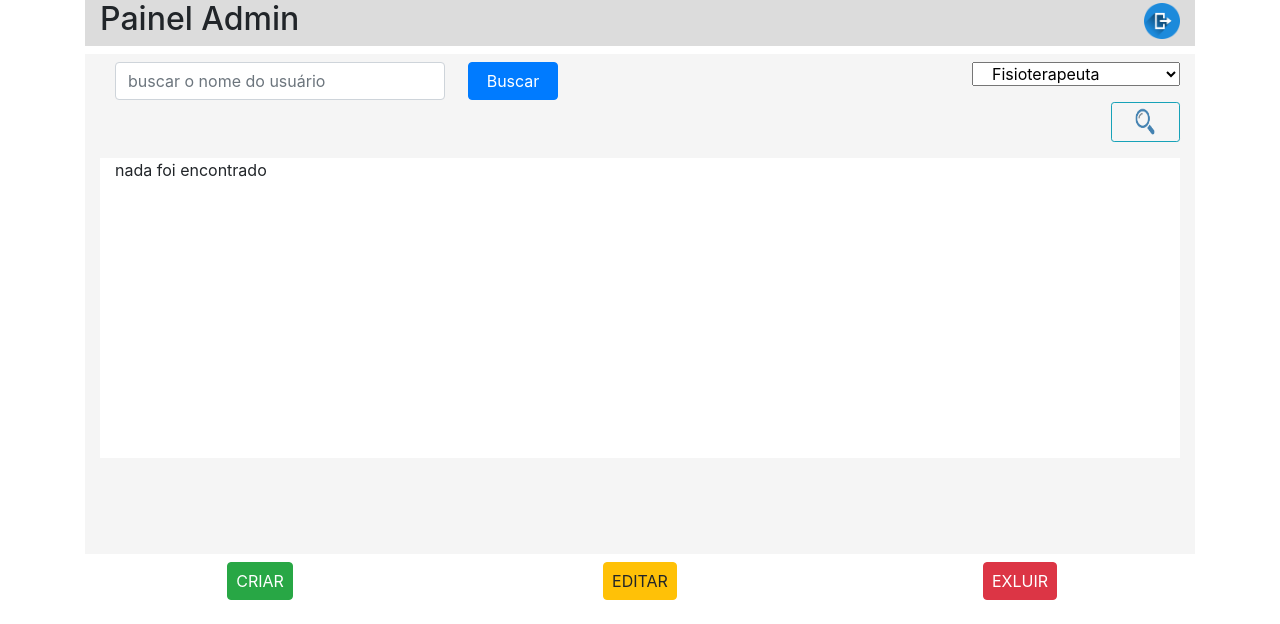
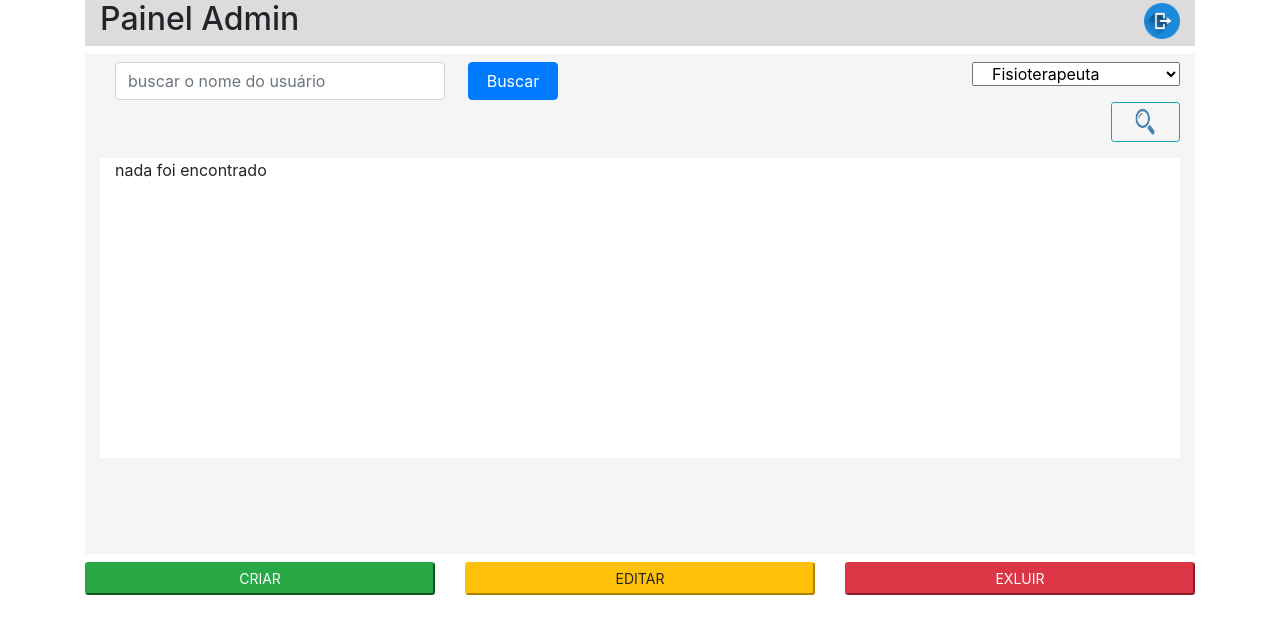
Before and after one commit to yuri1709/Fisioterapia, a PHP site: page /Fisioterapia/admCRUD.php in a window 1280 px wide. Shown: the part 200-824 px from the top of the page. After the commit the page ends 795 px from the top, so only its background shows below. Run offline with PHP 8.4, Linux system fonts and the light colour scheme; a user stored in the database is signed in; data comes from the database, SQL or seed files in the repository; data that the repository does not hold is empty.

Commit message:
Melhoria nos buttons do admCRUD
Alterada a posição do print das informações

```diff
--- a/admCRUD.php
+++ b/admCRUD.php
@@ -62,9 +62,9 @@
                 if(mysqli_num_rows($result)>0){
                     while($linha = mysqli_fetch_array($result)){
                        switch($linha["perfil"]){case '0':$perfilNome = "Administrador";break;case '1':$perfilNome = "Fisioterapeuta";break;case '2':$perfilNome = "Paciente";break;}
+                        echo "<br><strong>Nome completo:</strong> ".$linha["nome"];
+                        echo " ".$linha["sobrenome"];
                         echo "<strong><br>Perfil:</strong> ".strtoupper($perfilNome);
-                        echo "<br><strong>Nome:</strong> ".$linha["nome"];
-                        echo " ".$linha["sobrenome"];
                         echo "<br><strong>Login:</strong> ".$linha["login"];
                         echo "<br><strong>E-mail:</strong> ".$linha["email"];
                         $idUser = $linha["idUser"];
@@ -80,32 +80,24 @@
          <div class="container botoes py-4">
             <div class="row text-center">
                 <div class="col">
-                <a href="criarUsuarioGeral.php">
-                    <button type="button" class="btn btn-success mx-2 px-2">CRIAR</button>
+                <a href="criarUsuarioGeral.php"style="text-decoration:none">
+                    <button type="button" class="btn-block btn-success btn-sm">CRIAR</button>
                 </a>
                 </div>
                 <div class="col">
-                <a href="editarUsuarioGeral.php?nome=<?php echo base64_encode($nome); ?>&idUser=<?php echo base64_encode($idUser); ?>">
-                    <button type="button"  class="btn btn-warning mx-2 px-2">EDITAR</button>
+                <a href="editarUsuarioGeral.php?nome=<?php echo base64_encode($nome); ?>&idUser=<?php echo base64_encode($idUser); ?>"style="text-decoration:none">
+                    <button type="button"  class="btn-block btn-warning btn-sm">EDITAR</button>
                 </a>
 
                 </div>
                 <div class="col">
-                <a href="excluirUsuarioGeral.php?idUser=<?php echo base64_encode($idUser);?>">
-                    <button type="button" onclick="return confirm('Tem certeza que deseja deletar este registro?')" class="btn btn-danger mx-2 px-2">EXLUIR</button>
+                <a href="excluirUsuarioGeral.php?idUser=<?php echo base64_encode($idUser);?>" style="text-decoration:none">
+                    <button type="button" onclick="return confirm('Tem certeza que deseja deletar este registro?')" class="btn-block btn-danger btn-sm">EXLUIR</button>
                 </a>
                 </div>
             </div>
          </div>
         </form>
 </section>
-
-
-
-<section>
-
-</section>
-
-
 </body>
 </html>
```
